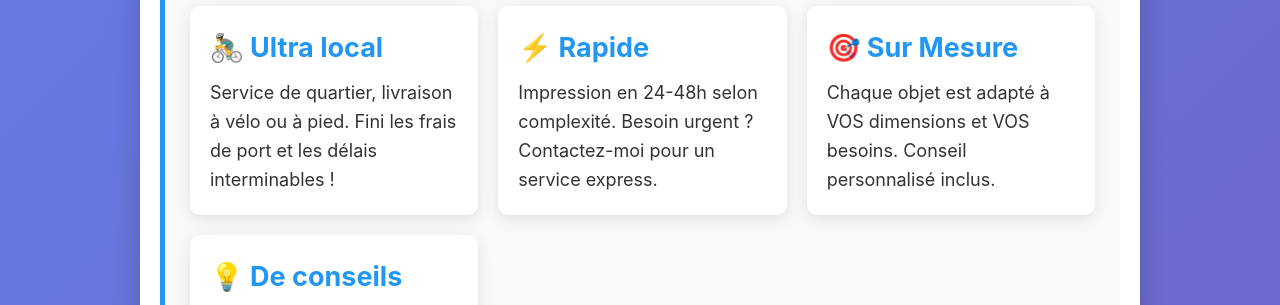
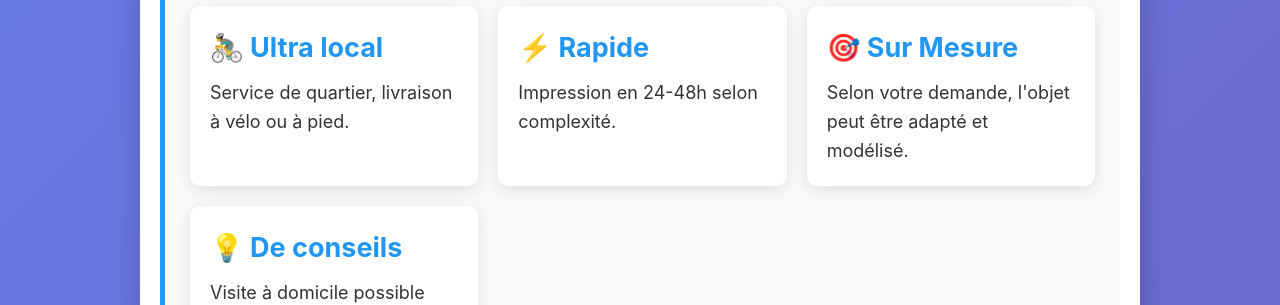
Before and after one commit to StimGlb/3DPrintingService, a plain HTML site: page index.html in a window 1280 px wide. Shown: the part 432-737 px from the top of the page. Drawn offline with Linux system fonts and the light colour scheme.

Commit message:
Update index.html

```diff
--- a/index.html
+++ b/index.html
@@ -221,15 +221,15 @@
             <div class="grid">
                 <div class="card">
                     <h3>🚴‍♂️ Ultra local</h3>
-                    <p>Service de quartier, livraison à vélo ou à pied. Fini les frais de port et les délais interminables !</p>
+                    <p>Service de quartier, livraison à vélo ou à pied.</p>
                 </div>
                 <div class="card">
                     <h3>⚡ Rapide</h3>
-                    <p>Impression en 24-48h selon complexité. Besoin urgent ? Contactez-moi pour un service express.</p>
+                    <p>Impression en 24-48h selon complexité.</p>
                 </div>
                 <div class="card">
                     <h3>🎯 Sur Mesure</h3>
-                    <p>Chaque objet est adapté à VOS dimensions et VOS besoins. Conseil personnalisé inclus.</p>
+                    <p>Selon votre demande, l'objet peut être adapté et modélisé.</p>
                 </div>
                 <div class="card">
                     <h3>💡 De conseils</h3>
```
